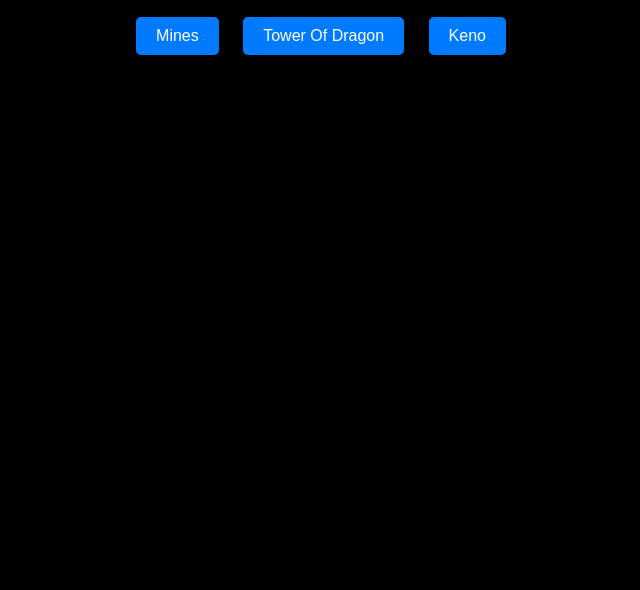
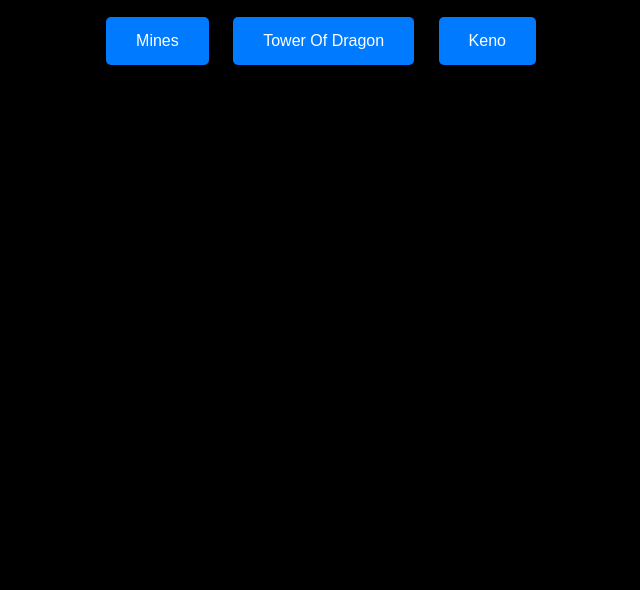
Before and after one commit to 4v1r/stake, a plain HTML site: page index.html in a window 1280 px wide. Shown: the part 210-800 px from the top of the page, without its empty margins (319-959 px from the left). Drawn offline with Linux system fonts and the light colour scheme.

Commit message:
Update index.html

```diff
--- a/index.html
+++ b/index.html
@@ -25,16 +25,17 @@
         }
         .btn {
             display: inline-block;
-            padding: 10px 20px;
+            padding: 15px 30px;
             margin: 10px;
             background-color: #007bff;
             color: #fff;
             text-decoration: none;
             border-radius: 5px;
-            transition: background-color 0.3s;
+            transition: transform 0.3s, background-color 0.3s;
         }
         .btn:hover {
             background-color: #0056b3;
+            transform: scale(1.1);
         }
     </style>
 </head>
```
